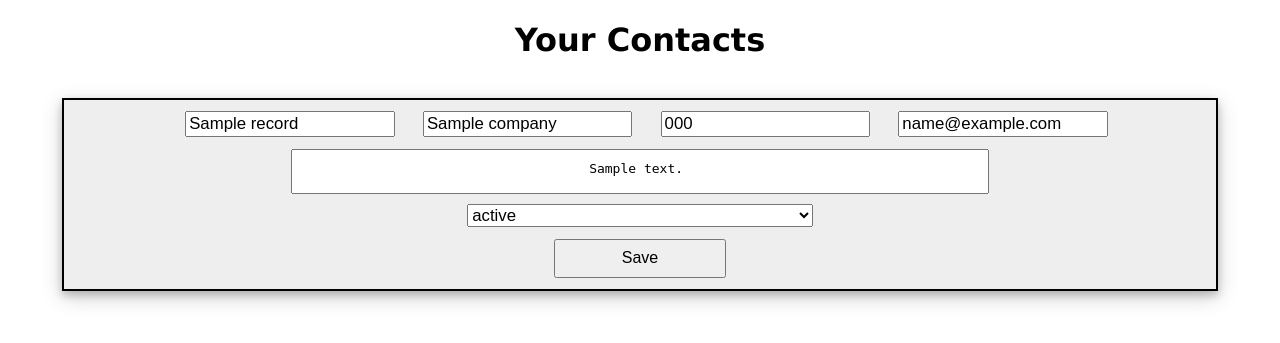
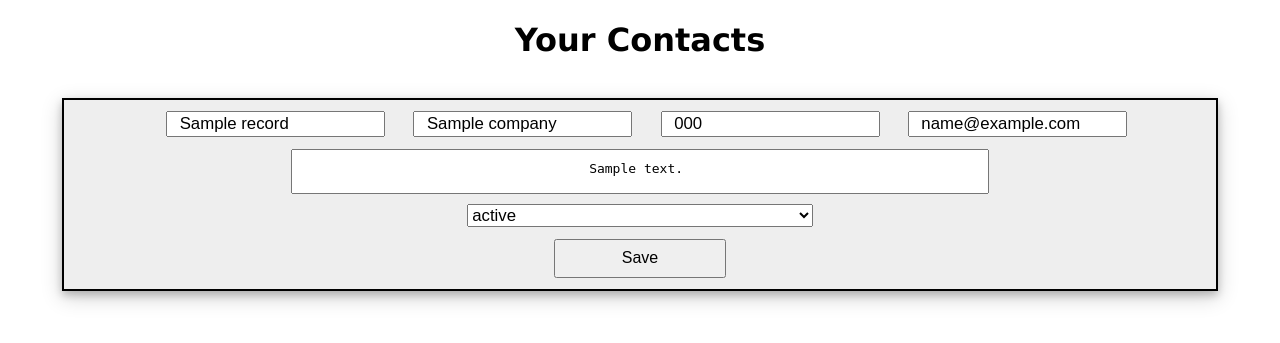
Before and after one commit to ForeseTech/Oauthkeeper, a Flask app: template templates/user-contacts.html in a window 1280 px wide. Shown: the top 343 px of the page. Run offline with Flask 2, Linux system fonts and the light colour scheme; the template is opened without the code that fills it: most values are stand-ins (such as "Sample title", 1, 10 or a date in 2020).

Commit message:
Modify User-Contacts Module CSS
Modified the padding of the input boxes a little bit.

```diff
--- a/templates/user-contacts.html
+++ b/templates/user-contacts.html
@@ -12,10 +12,10 @@
 		{% for contactid, name, company, mobile, email, address, status in records %}
 		<form method="post" action="http://142.92.222.92:5000/contacts-update">
 			<input type="text" value="{{ contactid }} " style="visibility: hidden; width: 0%; margin: 0%;">
-			<input type="text" placeholder="HR's Name" value="{{ name }}">
-			<input type="text" placeholder="HR's Company" value="{{ company }}">
-			<input type="number" placeholder="HR's Number" value="{{ mobile }}">
-			<input type="email" placeholder="HR's Email" value="{{ email }}"><br>
+			<input type="text" placeholder="HR's Name" value="{{ name }}" style="padding-left: 1%;">
+			<input type="text" placeholder="HR's Company" value="{{ company }}" style="padding-left: 1%;">
+			<input type="number" placeholder="HR's Number" value="{{ mobile }}"style="padding-left: 1%;">
+			<input type="email" placeholder="HR's Email" value="{{ email }}"style="padding-left: 1%;"><br>
 			<textarea type="address" placeholder="HR's Address"> {{ address }}  </textarea><br>
 			<select>
 
```
